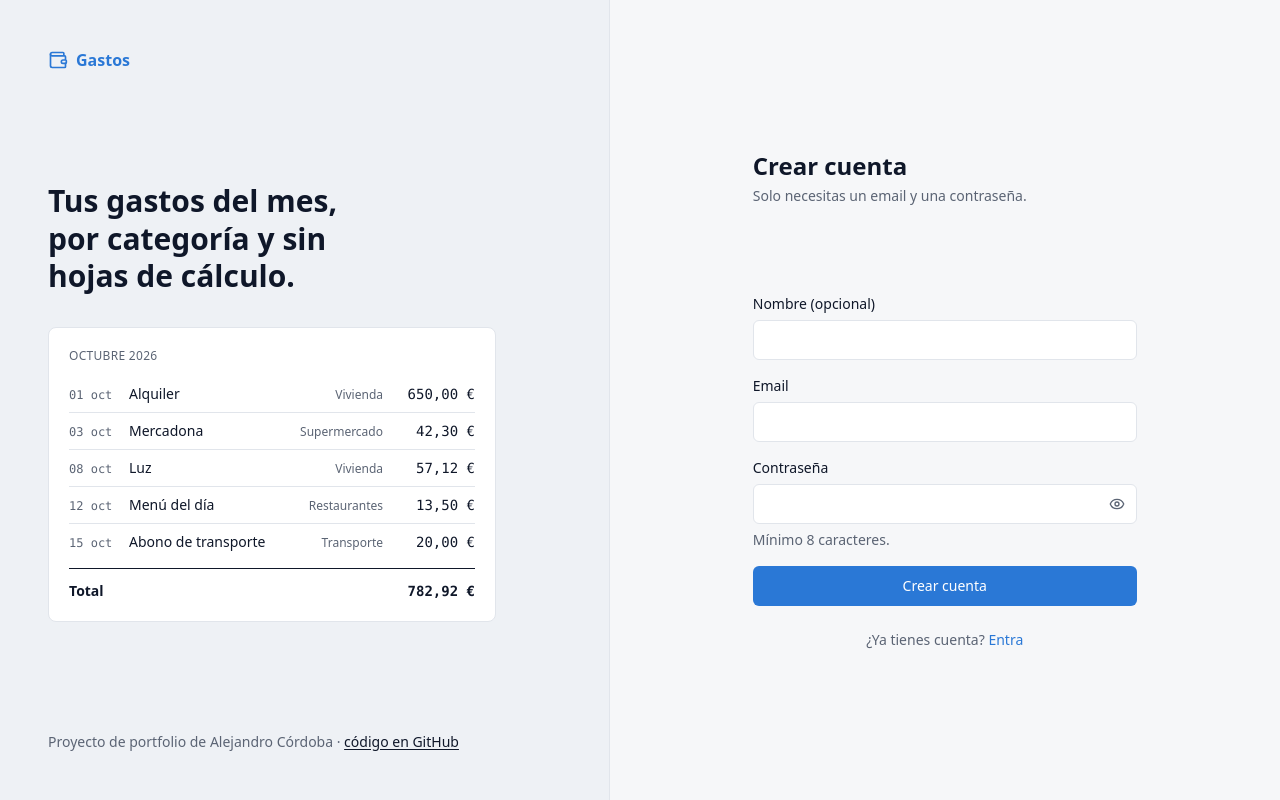
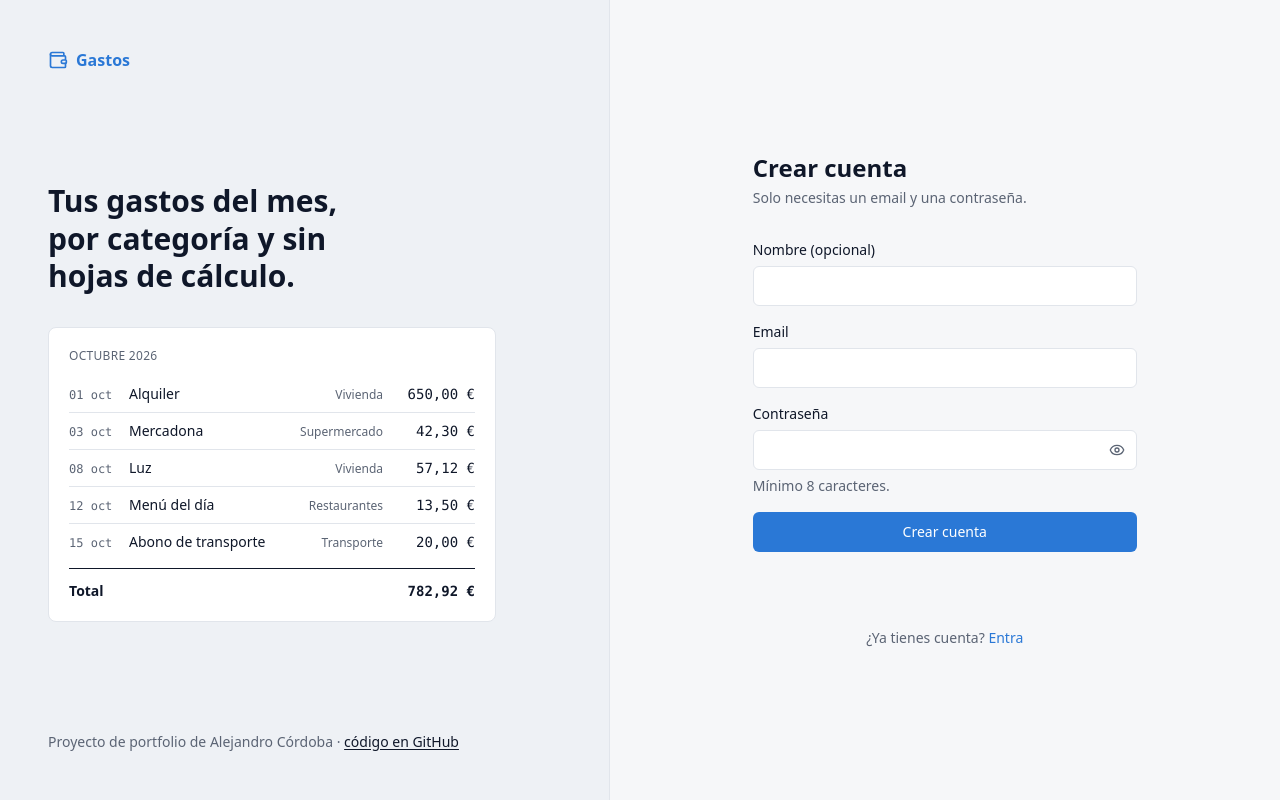
Before and after one commit to SEDEBE/expense-tracker-web, a React (Vite) app: page /registro in a window 1280 px wide. Built offline with nearby package versions, Linux system fonts and the light colour scheme; no server answers.

Commit message:
fix(auth): no white box around the Google button in dark mode; place it under Entrar

```diff
--- a/src/features/auth/GoogleButton.tsx
+++ b/src/features/auth/GoogleButton.tsx
@@ -79,5 +79,7 @@ function RenderedButton({
     }
   }, [clientId, text])
 
-  return <div ref={container} className="flex min-h-10 justify-center" />
+  // Google draws the button in an iframe. With the page in dark mode the browser would paint
+  // that iframe with an opaque white background; a light color-scheme here keeps it transparent.
+  return <div ref={container} className="flex min-h-10 justify-center" style={{ colorScheme: 'light' }} />
 }
--- a/src/features/auth/LoginPage.tsx
+++ b/src/features/auth/LoginPage.tsx
@@ -50,9 +50,7 @@ export function LoginPage() {
         <span className="h-px flex-1 bg-border" />
       </div>
 
-      <GoogleButton onCredential={(credential) => google.mutate(credential)} />
-
-      <form className="mt-4 space-y-4" onSubmit={handleSubmit((values) => login.mutate(values))} noValidate>
+      <form className="space-y-4" onSubmit={handleSubmit((values) => login.mutate(values))} noValidate>
         {error && <Alert>{error.message}</Alert>}
         <Field label="Email" error={errors.email?.message}>
           {(props) => <Input type="email" autoComplete="email" {...props} {...register('email')} />}
@@ -67,6 +65,10 @@ export function LoginPage() {
         </Button>
       </form>
 
+      <div className="mt-3">
+        <GoogleButton onCredential={(credential) => google.mutate(credential)} />
+      </div>
+
       <p className="mt-6 text-center text-sm text-muted">
         ¿No tienes cuenta?{' '}
         <Link to="/registro" className="font-medium text-accent hover:underline">
--- a/src/features/auth/RegisterPage.tsx
+++ b/src/features/auth/RegisterPage.tsx
@@ -50,11 +50,7 @@ export function RegisterPage() {
       <h2 className="text-2xl font-semibold">Crear cuenta</h2>
       <p className="mt-1 text-sm text-muted">Solo necesitas un email y una contraseña.</p>
 
-      <div className="mt-8">
-        <GoogleButton text="signup_with" onCredential={(credential) => google.mutate(credential)} />
-      </div>
-
-      <form className="mt-4 space-y-4" onSubmit={onSubmit} noValidate>
+      <form className="mt-8 space-y-4" onSubmit={onSubmit} noValidate>
         {google.error && <Alert>{google.error.message}</Alert>}
         {registration.error && !fieldErrorsFromApi && <Alert>{registration.error.message}</Alert>}
         <Field label="Nombre (opcional)" error={errors.first_name?.message}>
@@ -73,6 +69,10 @@ export function RegisterPage() {
         </Button>
       </form>
 
+      <div className="mt-3">
+        <GoogleButton text="signup_with" onCredential={(credential) => google.mutate(credential)} />
+      </div>
+
       <p className="mt-6 text-center text-sm text-muted">
         ¿Ya tienes cuenta?{' '}
         <Link to="/login" className="font-medium text-accent hover:underline">
```
